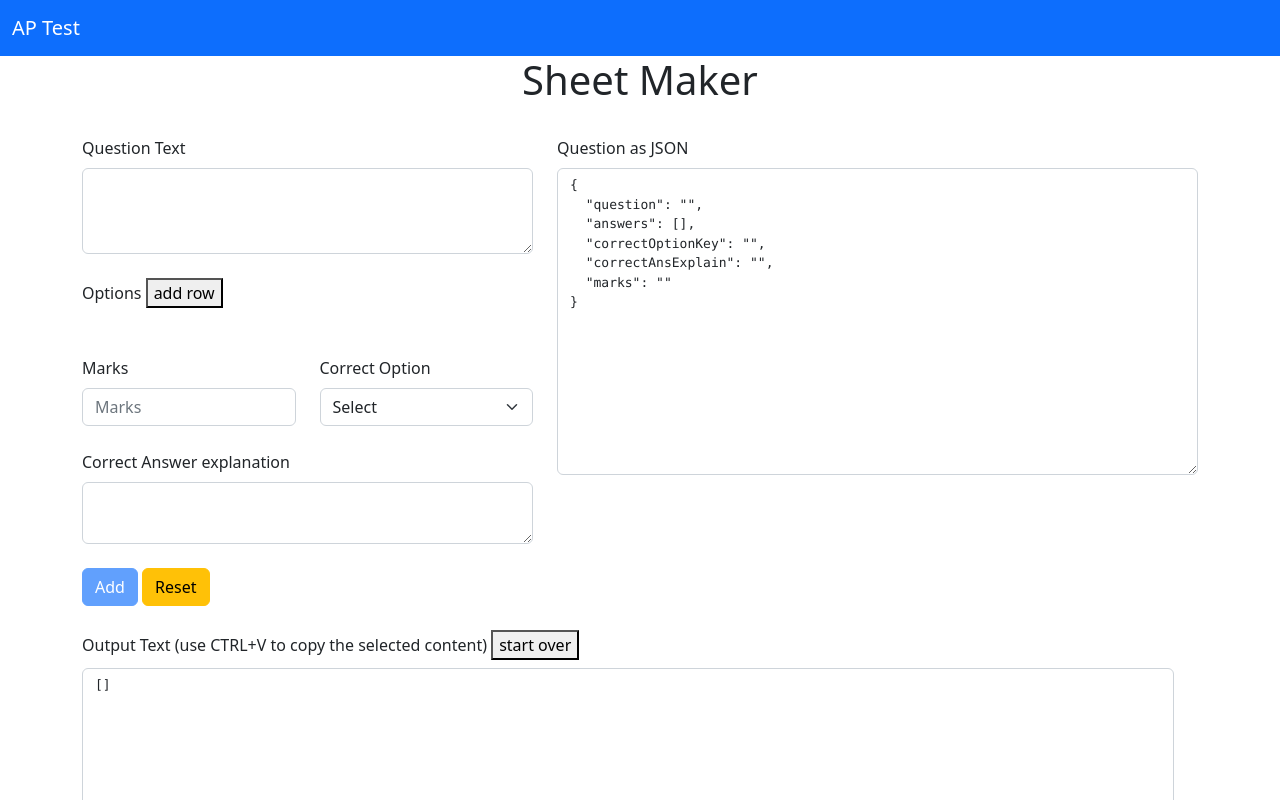
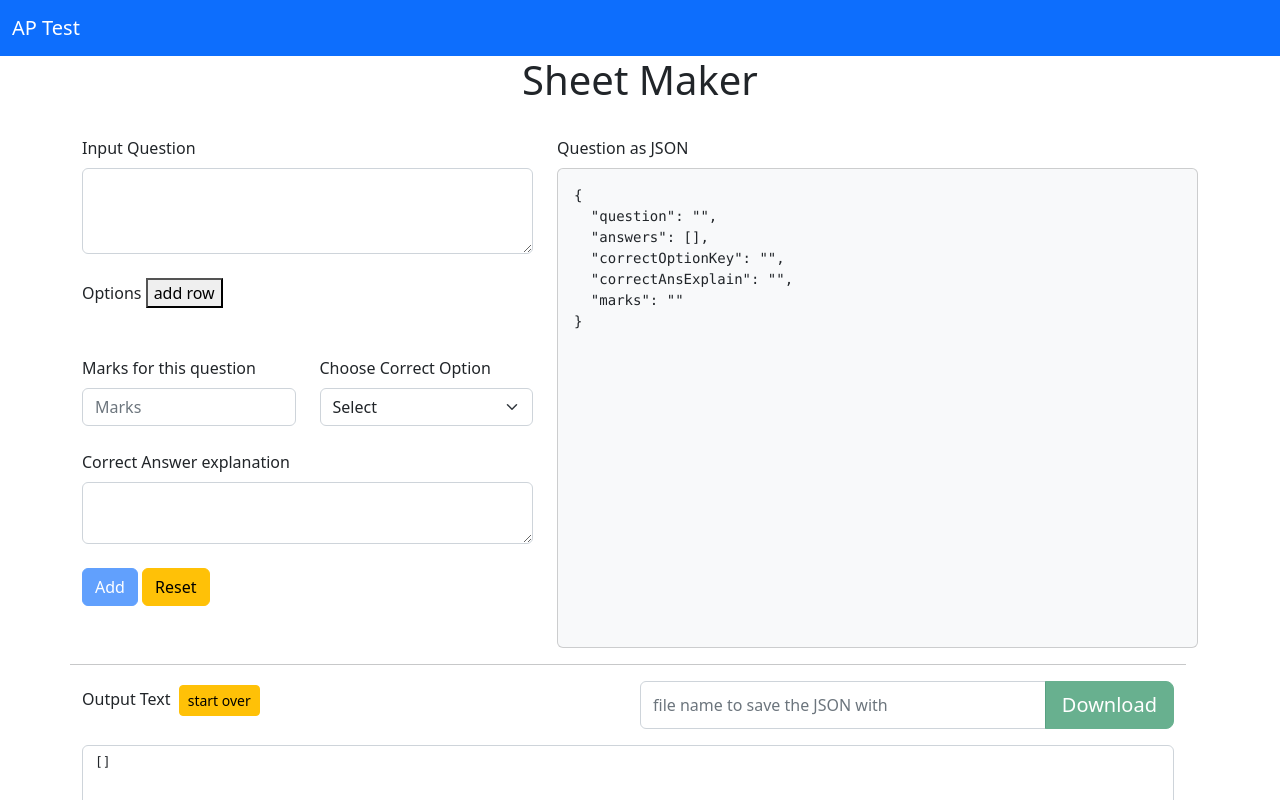
Before and after one commit to akmkbkk/frontend-dynamic-quiz, an Angular app: page /sheetadmin in a window 1280 px wide. Shown: the top 800 px of the page. Built offline with nearby package versions, Linux system fonts and the light colour scheme.

Commit message:
new feature - sheetmaker - download

```diff
--- a/src/app/sheet-maker/sheet-maker.component.html
+++ b/src/app/sheet-maker/sheet-maker.component.html
@@ -7,18 +7,17 @@
     <div class="row">
         <div class="col-md-5">
             <div class="form-group">
-                <label class="form-label mt-4" for="exampleTextarea">Question Text</label>
+                <label class="form-label mt-4" for="exampleTextarea">Input Question</label>
                 <textarea #questionArea (focusout)="onFocusOutQuestionArea(questionArea.value)" class="form-control" id="exampleTextarea" rows="3">{{questionJson.question}}</textarea>
             </div>
             <div class="form-group">
-                <label class="form-label mt-4" for="exampleTextarea">Options <button (click)="onClickAddRow()">add row</button></label>
+                <label class="form-label mt-4" for="exampleTextarea">Options <button [disabled]="optionsJson.length>=4" (click)="onClickAddRow()">add row</button> <span *ngIf="optionsJson.length>=4" style="color:red">(max no. of options added!)</span></label>
                 <table class="table table-hover">
                     <tbody>
                       <tr *ngFor="let option of optionsJson; let index = index" class="table-active">
                         <th scope="row">{{option.optionKey}}</th>
                         <td><input #optionInput name="optionInput" class="form-control form-control-sm" type="text" placeholder="Option Text" (focusout)="onFocusOut(index,optionInput.value)" value={{option.optionVal}} id="inputSmall"></td>
-                        <td>Column content</td>
-                        <td><button type="button" (click)="onClickRemove(index)" class="btn btn-primary btn-sm">remove</button></td>
+                        <td><button *ngIf="index==optionsJson.length-1" type="button" (click)="onClickRemove(index)" class="btn btn-primary btn-sm">remove</button></td>
                       </tr>
                     </tbody>
                 </table>
@@ -28,13 +27,13 @@
             <div class="row">
                 <div class="col-md-6">
                     <div class="form-group">
-                        <label class="form-label mt-4" for="inputDefault">Marks</label>
+                        <label class="form-label mt-4" for="inputDefault">Marks for this question</label>
                         <input #marksInput name="marksInput" (focusout)="onFocusOutMarks(marksInput.value)" type="text" class="form-control" placeholder="Marks" id="inputDefault">
                       </div>
                 </div>
                 <div class="col-md-6">
                     <div class="form-group">
-                        <label class="form-label mt-4" for="exampleSelect1">Correct Option</label>
+                        <label class="form-label mt-4" for="exampleSelect1">Choose Correct Option</label>
                         <select #optionInput name="optionInput" (focusout)="onCorrectOptionFocusOut(optionInput.value)" class="form-select" id="exampleSelect1">
                             <option value="">Select</option>
                             <option *ngFor="let option of optionsJson">{{option.optionKey}}</option>
@@ -47,7 +46,7 @@
                 <textarea #explainInput name="explainInput" (focusout)="onFocusOutExplain(explainInput.value)" class="form-control" id="exampleTextarea" rows="2"></textarea>
             </div>
             <br>
-            <button [disabled]="addButtonDisabled" (click)="onClickAddQuestion()" type="submit" class="btn btn-primary">Add</button>&nbsp;<button (click)="onClickReset();questionArea.value='';marksInput.value='';explainInput.value='' " type="submit" class="btn btn-warning">Reset</button>
+            <button [disabled]="addButtonDisabled" (click)="onClickAddQuestion();questionArea.value='';marksInput.value='';explainInput.value=''" type="submit" class="btn btn-primary">Add</button>&nbsp;<button (click)="onClickReset();questionArea.value='';marksInput.value='';explainInput.value='';downloadFile.value='' " type="submit" class="btn btn-warning">Reset</button>
             &nbsp;<span style="color:red;" *ngIf="errorMessage!=''" span>{{errorMessage}}</span>
 
 
@@ -55,15 +54,41 @@
         <div class="col-md-7">
             <div class="form-group">
                 <label class="form-label mt-4">Question as JSON</label>
-                <textarea style="font-family: Lucida Console;font-size:small"class="form-control" rows="15">{{questionJson | json}}</textarea>
+                <div class="card bg-light mb-3" style="max-width: 50rem;height:30rem;">
+                    <div class="card-body">
+                      <pre class="card-text">{{questionJson | json}}</pre>
+                    </div>
+                  </div>
+                  <!--
+                <textarea style="font-family: Lucida Console;font-size:small"class="form-control" rows="15">{{questionJson | prettycolorjson:[changedAttribute]}}</textarea>
+                -->
             </div>
 
         </div>
         <div class="row">
             <div class="col-md-12">
-                <label class="form-label mt-4">Output Text (use CTRL+V to copy the selected content)
-                    <button (click)="onClickStartOver();questionArea.value='';marksInput.value='';explainInput.value='' ">start over</button></label>
-                <textarea #finaloutput name="finaloutput" (focusin)="finaloutput.select()" style="font-family: Lucida Console;font-size:small"class="form-control" rows="25">{{questionsArray | json}}</textarea>
+                <div class="row">
+                    <hr>
+                    <div class="col-md-6">
+                        <span>Output Text  </span>
+                            <button class="btn btn-warning btn-sm m-1" (click)="onClickStartOver();questionArea.value='';marksInput.value='';explainInput.value='';downloadFile.value=''">start over</button>
+
+                            <!--<button [disabled]="questionsArray.length==0" class="btn btn-success btn-lg m-1" (click)="onClickSaveFile();questionArea.value='';marksInput.value='';explainInput.value='' ">Save File</button>-->
+
+                    </div>
+                    <div class="col-md-6">
+                        <div class="input-group mb-3">
+                            <input #downloadFile name="downloadFile" type="text" class="form-control" placeholder="file name to save the JSON with" aria-label="Save file name" aria-describedby="button-addon2">
+                            <button (click)="onClickSaveFile(downloadFile.value);questionArea.value='';marksInput.value='';explainInput.value='';downloadFile.value='' " [disabled]="questionsArray.length==0" class="btn btn-success btn-lg" type="button" id="button-addon2">Download</button>
+                          </div>
+
+                    </div>
+                </div>
+                <div class="row">
+                    <div class="col-md-12">
+                        <textarea #finaloutput name="finaloutput" (focusin)="finaloutput.select()" style="font-family: Lucida Console;font-size:small"class="form-control" rows="25">{{questionsArray | json}}</textarea>
+                    </div>
+                </div>
             </div>
         </div>
 
--- a/src/app/sheet-maker/sheet-maker.component.ts
+++ b/src/app/sheet-maker/sheet-maker.component.ts
@@ -8,6 +8,7 @@ import { Component, OnInit } from '@angular/core';
 export class SheetMakerComponent implements OnInit {
 
   questionJson:any;
+  changedAttribute:string;
   questionsArray:any[];
   optionsJson:any[];
   optionsKeyMap:Map<number,string>;
@@ -16,6 +17,8 @@ export class SheetMakerComponent implements OnInit {
   componentMsg:string;
 
   constructor() {
+
+
 
     this.componentMsg = "Sheet Maker";
 
@@ -47,6 +50,8 @@ export class SheetMakerComponent implements OnInit {
       [4,"E"]
     ]
     );
+
+    this.changedAttribute="";
   }
 
   ngOnInit(): void {
@@ -75,10 +80,14 @@ export class SheetMakerComponent implements OnInit {
   }
 
   onClickAddRow(){
-    this.optionsJson.push({
-      optionKey:this.getOptionKeyFromIndex(this.optionsJson.length),
-      optionVal:""
-    })
+    if(this.optionsJson.length<= 3){
+      this.optionsJson.push({
+        optionKey:this.getOptionKeyFromIndex(this.optionsJson.length),
+        optionVal:""
+      })
+    }
+
+    this.changedAttribute="optionsJson";
     this.checkConditions();
   }
 
@@ -105,34 +114,38 @@ export class SheetMakerComponent implements OnInit {
   onFocusOutQuestionArea(value:string){
     this.questionJson.question = value;
     this.checkConditions();
+    this.changedAttribute="question";
   }
 
   onFocusOutMarks(value:string){
     this.questionJson.marks = value;
     this.checkConditions();
+    this.changedAttribute="marks";
   }
 
   onFocusOutExplain(value:string){
     this.questionJson.correctAnsExplain = value;
     this.checkConditions();
+    this.changedAttribute="correctAnsExplain";
   }
 
   onCorrectOptionFocusOut(value:string){
     this.questionJson.correctOptionKey = value;
     this.checkConditions();
+    this.changedAttribute="correctOptionKey";
   }
 
   onClickReset(){
+    this.optionsJson = [];
     this.questionJson = {
       question:"",
-      answers:[],
+      answers:this.optionsJson,
       correctOptionKey:"",
       correctAnsExplain:"",
       marks:""
     };
-
-    this.optionsJson = [];
     this.checkConditions();
+    this.changedAttribute="";
   }
 
   onClickAddQuestion(){
@@ -144,9 +157,20 @@ export class SheetMakerComponent implements OnInit {
 
   onClickStartOver(){
     this.questionsArray = [];
+    document.body.scrollTop = 0; // For Safari
+    document.documentElement.scrollTop = 0; // For Chrome, Firefox, IE and Opera
     this.onClickReset()
   }
 
+  onClickSaveFile(downloadFileName:string){
+    let element:HTMLElement;
+    element = document.createElement('a');
+    const fileType = 'text/json';
+    element.setAttribute('href',`data:${fileType};charset=utf-8,${encodeURIComponent(JSON.stringify(this.questionsArray,null,2))}`);
+    element.setAttribute('download', downloadFileName.split(".")[0]+".json");
+    var event = new MouseEvent("click");
+    element.dispatchEvent(event);
 
+  }
 
 }
```
Also changed, not shown: src/app/prettycolorjson.pipe.ts (+23 -59 lines).
